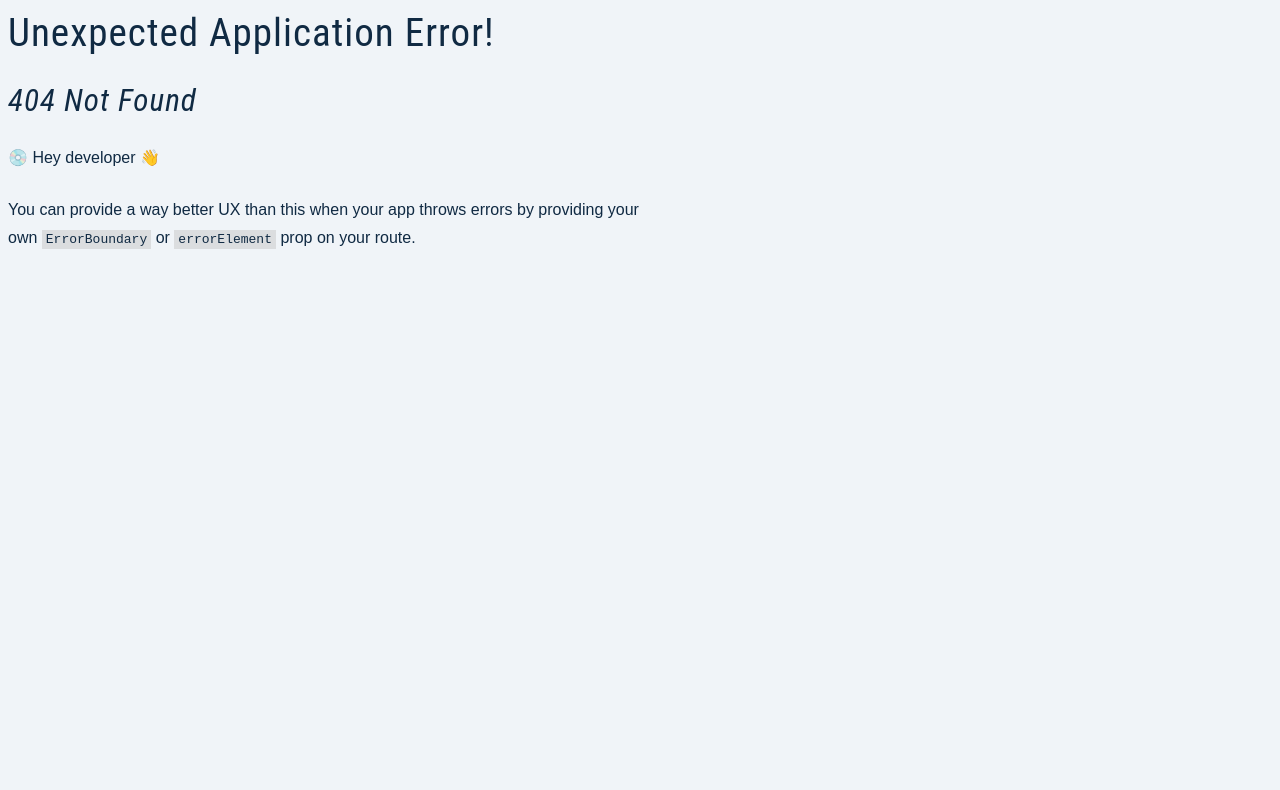
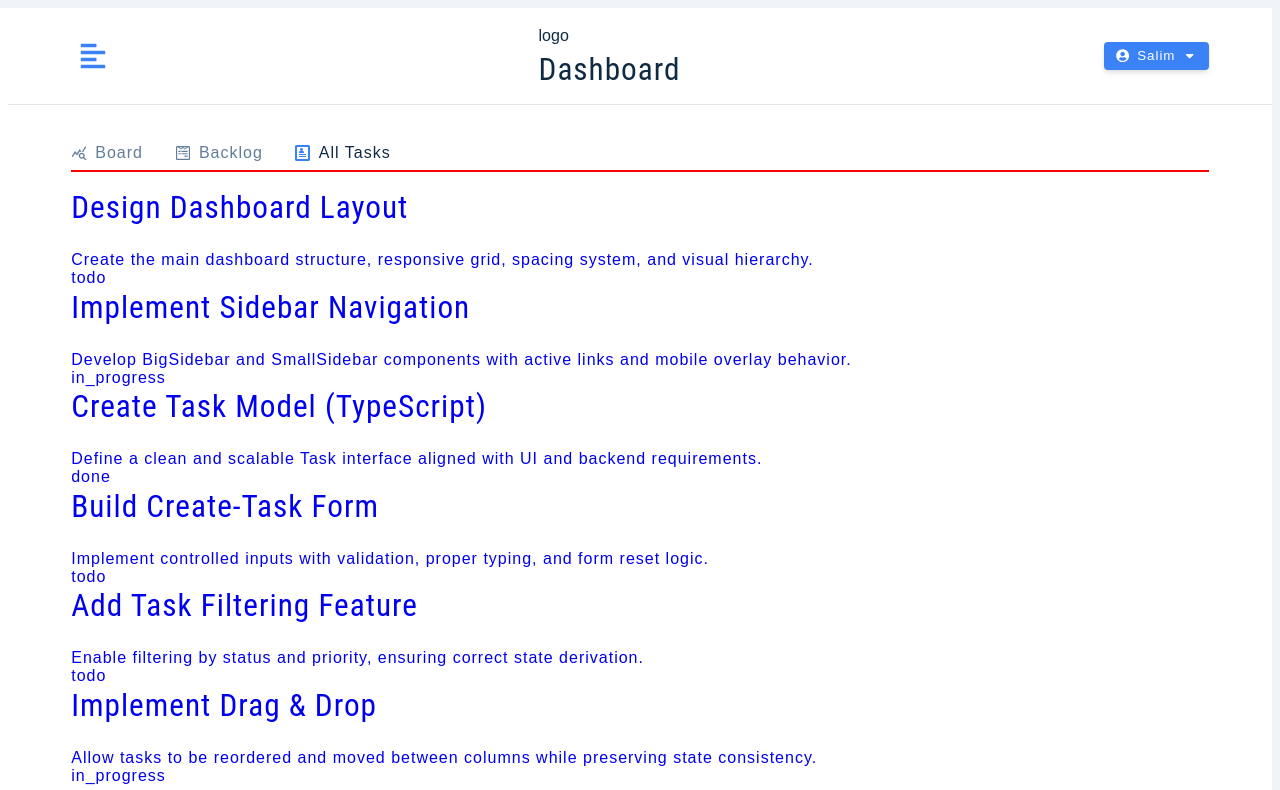
Before and after one commit to Salim255/tasks-manager, a React (Vite) app: page /tasks/all-tasks in a window 1280 px wide. Before the commit this address had no page. Shown: the top 790 px of the page. Built offline with nearby package versions, Linux system fonts and the light colour scheme.

Commit message:
built: task nav headerr layout

```diff
--- a/src/app-routes/routes-config.tsx
+++ b/src/app-routes/routes-config.tsx
@@ -1,4 +1,4 @@
-import { createBrowserRouter } from "react-router-dom";
+import { createBrowserRouter, Navigate } from "react-router-dom";
 import type { RouteObject } from "react-router-dom";
 import { Dashboard } from "../features/dashboard/Dashboard";
 import { Profile } from "../features/profile/Profile";
@@ -22,8 +22,9 @@ const routes: RouteObject[] = [
                 path: 'tasks',
                 Component: Tasks,
                 children: [
+                    { index: true, element: <Navigate to="all-tasks" replace /> },
                     {
-                        index: true,
+                        path: 'all-tasks',
                         Component: AllTasks
                     },
                     {
--- a/src/features/tasks/components/task-navbar/TasksNavbar.tsx
+++ b/src/features/tasks/components/task-navbar/TasksNavbar.tsx
@@ -5,11 +5,17 @@ import { tasksLinks } from "../../../../shared/utils/links";
 export const TasksNavbar =() => {
     return (
         <header className="tasks-header">
-            <nav className="tasks-header__nav">
+            <nav className="tasks-header__links">
                 {
                     tasksLinks.map((link) => {
                         return (
-                             <NavLink to={link.path} >
+                             <NavLink
+                                key={link.id}
+                                to={link.path}
+                                className={({isActive}) => {
+                                    return isActive ? "tasks-header__link tasks-header__link--active" : "tasks-header__link"
+                                }} >
+                                <span className='icon'>  { link.icon } </span>
                                 {link.text}
                             </NavLink>
                         )
--- a/src/features/tasks/components/task-navbar/_task-navbar.scss
+++ b/src/features/tasks/components/task-navbar/_task-navbar.scss
@@ -1,7 +1,30 @@
 .tasks-header {
-    background-color: rgb(197, 196, 196);
-    &__nav {
+    border-bottom: 2px solid red;
+    margin-bottom: 1rem;
+    &__links {
         display: flex;
         gap: 2rem;
     }
+    &__link {
+        display: flex;
+        align-items: center;
+        color: var(--grey-500);
+        padding: .5rem 0;
+        text-transform: capitalize;
+        transition: var(--transition);
+        &--active {
+            color: var(--grey-900);
+            .icon {
+                color: var(--primary-500);
+            }
+        }
+    }
+
+    .icon {
+        font-size: 1rem;
+        margin-right: .5rem;
+        display: grid;
+        place-items: center;
+        transition: var(--transition);
+    }
 }
--- a/src/shared/utils/links.tsx
+++ b/src/shared/utils/links.tsx
@@ -11,5 +11,5 @@ export const links  = [
 export const tasksLinks = [
       {  id: 2, text: 'board', path: '/tasks/board', icon:  <MdQueryStats /> },
       {  id: 4, text: 'backlog', path: '/tasks/backlog', icon: <FaWpforms />},
-      {  id: 5, text: 'tasks', path: '/tasks', icon: <ImProfile />}
+      {  id: 5, text: 'all tasks', path: '/tasks/all-tasks', icon: <ImProfile />}
 ]
```
